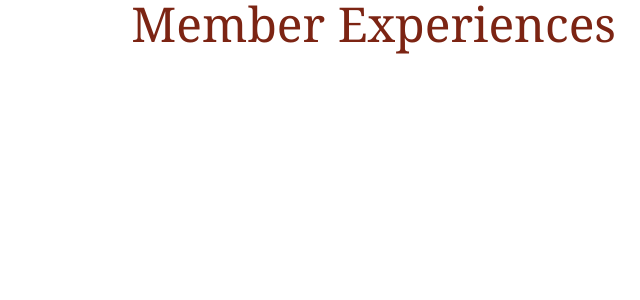
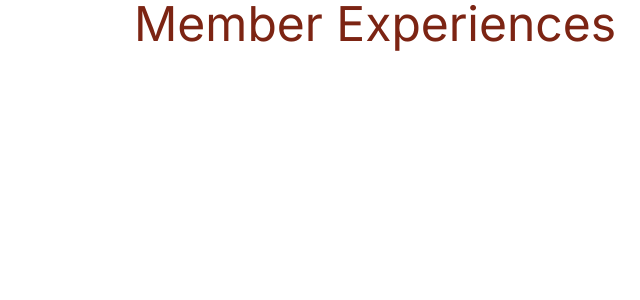
Before and after one commit to acm-ucr/csa-website, a Next.js app: page / in a window 1280 px wide. Shown: the top 300 px of the page, without its empty margins (640-1280 px from the left). Built offline with nearby package versions, Linux system fonts and the light colour scheme.

Commit message:
Remove font (with correct file included)

```diff
--- a/src/components/home/MemberExperienceTitle.tsx
+++ b/src/components/home/MemberExperienceTitle.tsx
@@ -1,9 +1,7 @@
-import React from "react";
-
 const MemberTitle = () => {
   return (
-    <div className="flex flex-col">
-      <p className="mr-2 pr-4 text-right font-serif text-5xl text-csa-red-100">
+    <div>
+      <p className=" mr-2 pr-4 text-right text-5xl text-csa-red-100">
         Member Experiences
       </p>
     </div>
```
